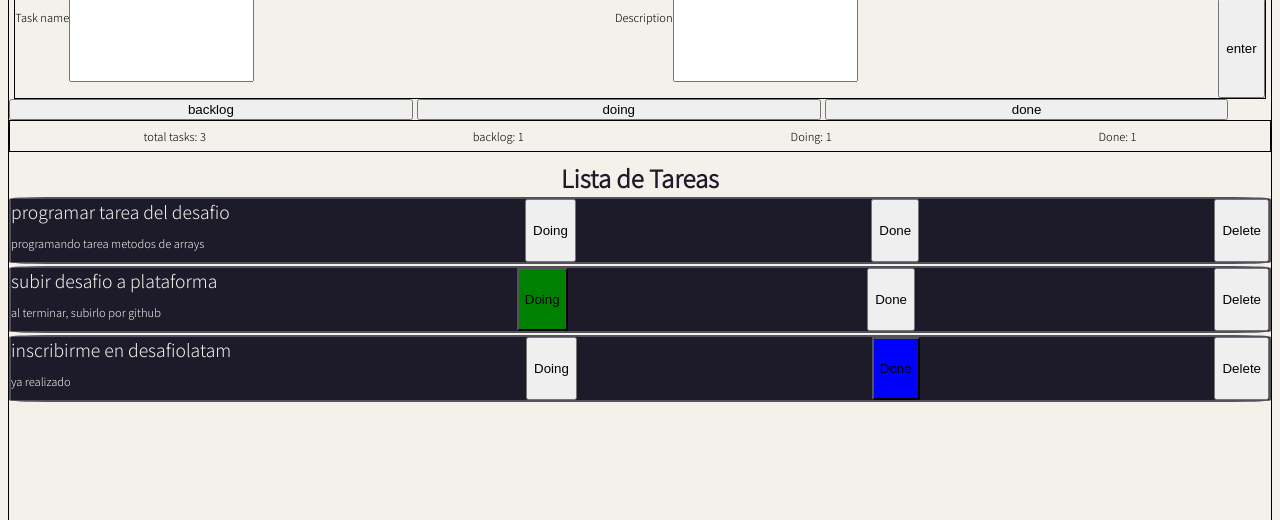
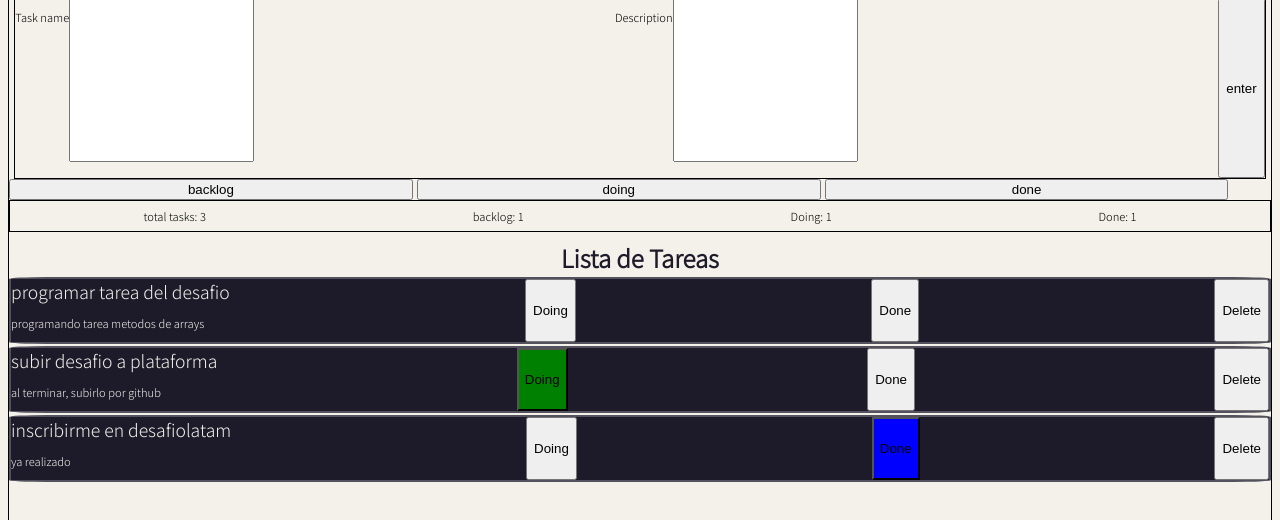
Before and after one commit to sarebok/05ArrayMethods, a plain HTML site: page index.html in a window 1280 px wide. Shown: the part 66-586 px from the top of the page. Drawn offline with Linux system fonts and the light colour scheme.

Commit message:
otro mas

```diff
--- a/assets/css/styles.css
+++ b/assets/css/styles.css
@@ -34,7 +34,7 @@ p {
 }
 .new-task-details {
   width: 99%;
-  height: 100px;
+  height: 180px;
   border: 1px solid black;
   display: flex;
   flex-wrap: wrap;
```
